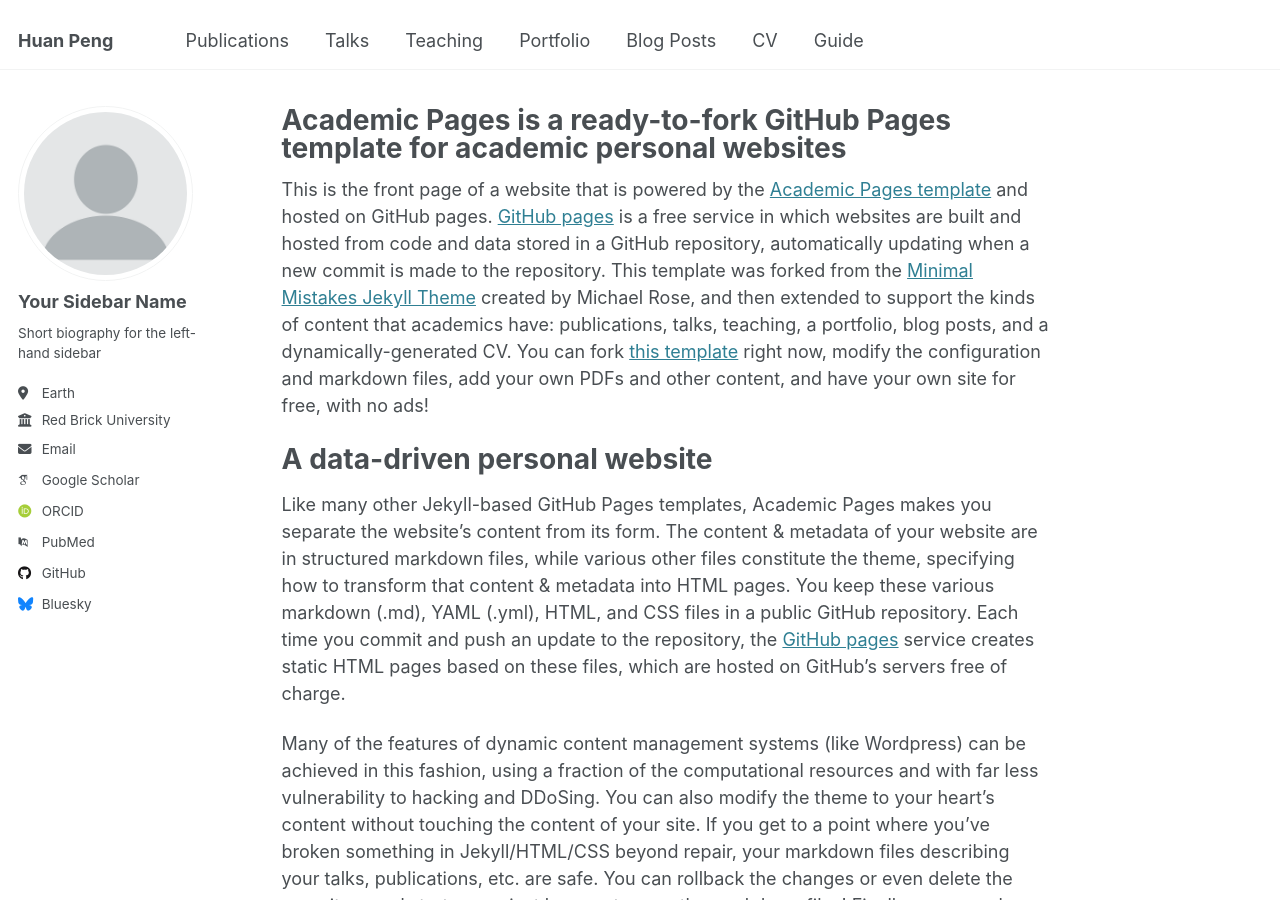
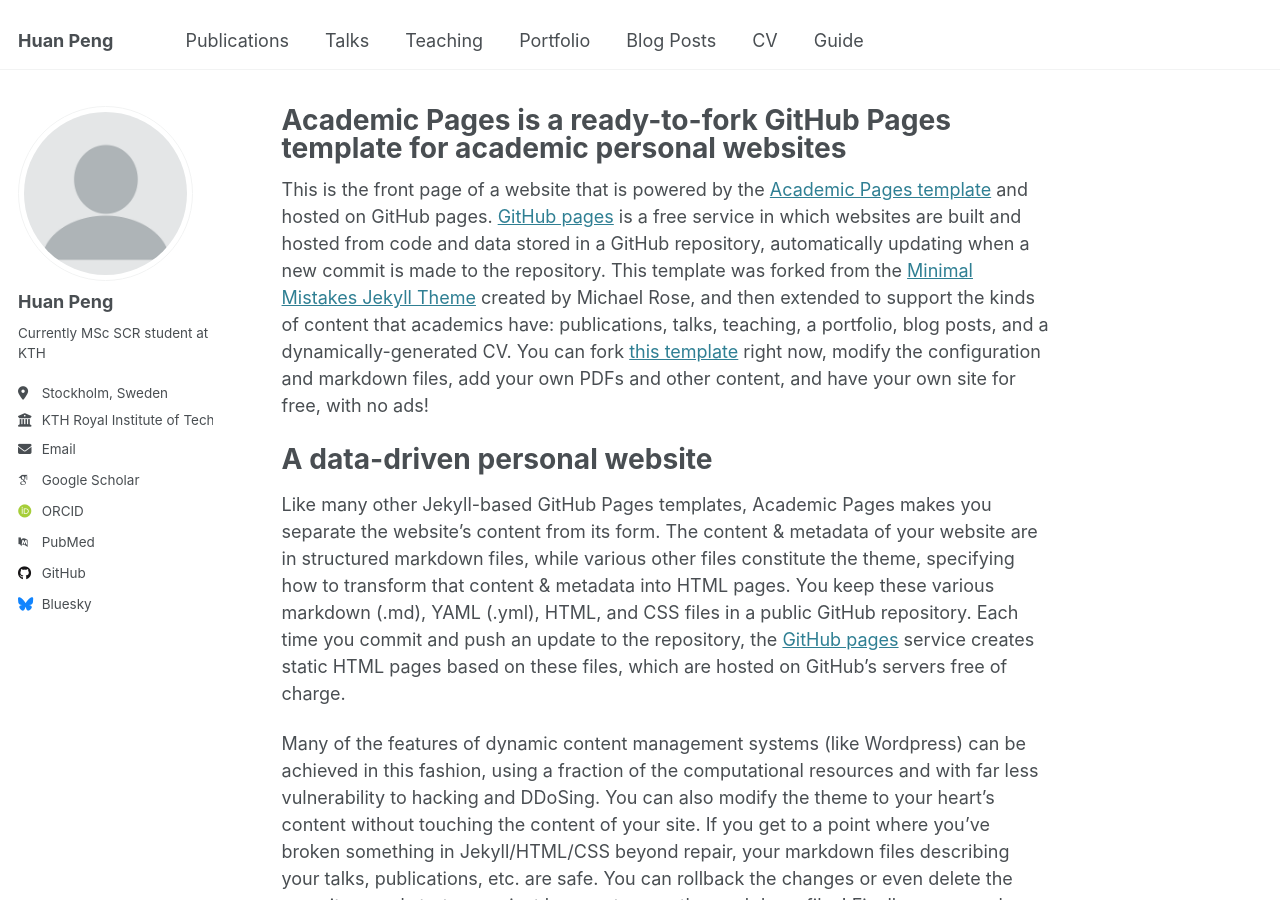
Before and after one commit to huanpen/huanpeng, a Jekyll site: the page built from _pages/about.md, in a window 1280 px wide and 900 px high. Built offline with Jekyll 4.4.1, drawn with Linux system fonts in a browser that asks for light colours; some web fonts are replaced.

Commit message:
Update _config.yml
Signed-off-by: Huan Peng <huanp@kth.se>

```diff
--- a/_config.yml
+++ b/_config.yml
@@ -23,13 +23,13 @@ repository               : "https://huanpen.github.io/huanpeng/"
 author:
   # Biographic information
   avatar           : "profile.png"
-  name             : "Your Sidebar Name"
+  name             : "Huan Peng"
   pronouns         : # example: "she/her"
-  bio              : "Short biography for the left-hand sidebar"
-  location         : "Earth"
-  employer         : "Red Brick University"
+  bio              : "Currently MSc SCR student at KTH"
+  location         : "Stockholm, Sweden"
+  employer         : "KTH Royal Institute of Technology"
   uri              : # URL
-  email            : "none@example.org"
+  email            : "huanp@kth.se"
 
   # Academic websites
   arxiv            : # URL - Update with the correct link to your profile
```
